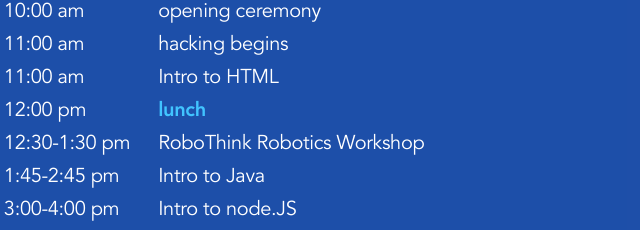
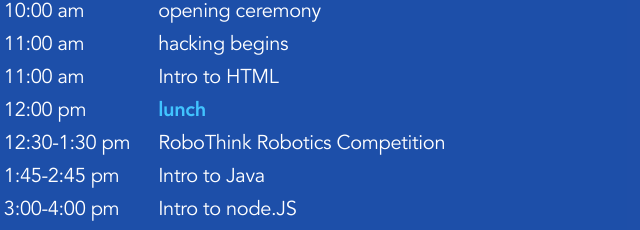
Before and after one commit to ejaffee01/hackwhs, a plain HTML site: page index.html in a window 1280 px wide. Shown: the part 3600-3830 px from the top of the page, 390-1030 px from the left. Drawn offline with Linux system fonts and the light colour scheme.

Commit message:
Robotics workshop--> competition

```diff
--- a/index.html
+++ b/index.html
@@ -232,7 +232,7 @@ img#main-graphic {
                      </tr>
                      <tr>
                          <td class="time">12:30-1:30 pm</td>
-                         <td class="event">RoboThink Robotics Workshop</td>
+                         <td class="event">RoboThink Robotics Competition</td>
                      </tr>
                      <tr>
                          <td class="time">1:45-2:45 pm</td>
```
